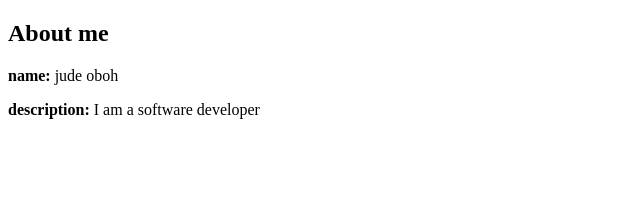
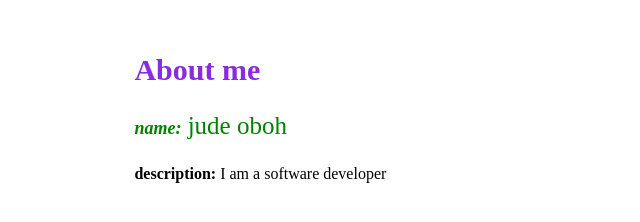
Before and after one commit to jude-777/donatello, a plain HTML site: page index.html in a window 1280 px wide. Shown: the whole page, without its empty margins (0-640 px from the left). Drawn offline with Linux system fonts and the light colour scheme.

Commit message:
First commit

```diff
--- a/index.html
+++ b/index.html
@@ -2,14 +2,14 @@
 <html>
     <head>
         <title>my first web page</title>
-        <link herf="./style.css"rel="stylesheet">
+        <link href="./style.css"rel="stylesheet">
         </title>
     </head>
     <body>
         <section>
             <h1>About me</h1>
         <p id="name" class="info"><strong class="small">name:</strong> jude oboh </p>
-        <p><strong>description:</strong> I am a software developer</p>
+        <p><strong class="large">description:</strong> I am a software developer</p>
         </section>
     </body>
 </html>
--- a/style.css
+++ b/style.css
@@ -5,7 +5,7 @@ section{
 }
 h1{
     text-align: centre;
-    color: red;
+    color: blueviolet;
     font-size: 30px;
 }
 p#name{
```
